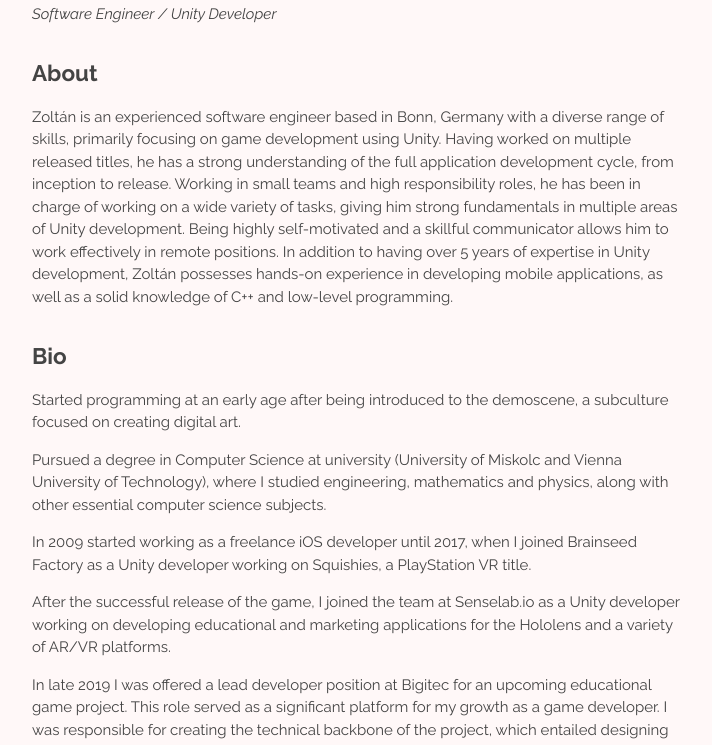
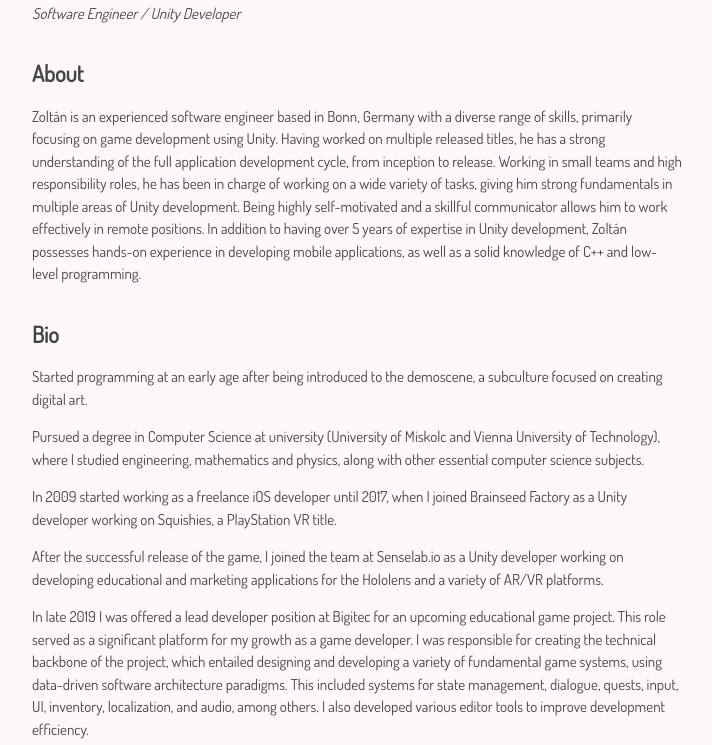
Before and after one commit to arcanelab/arcanelab.github.io, a plain HTML site: page index.html in a window 1280 px wide. Shown: the part 141-886 px from the top of the page, without its empty margins (283-995 px from the left). Drawn offline with Linux system fonts and the light colour scheme.

Commit message:
Updated font / CV

```diff
--- a/index.html
+++ b/index.html
@@ -7,12 +7,17 @@
     <meta name="description" content="Zoltán Majoros' Portfolio">
     <link rel="stylesheet" href="https://fonts.googleapis.com/css?family=Raleway:400,700,400italic&display=swap">
     <style>
+        @font-face {
+            font-family: 'Dosis'; /* Choose a name for your font family */
+            src: url('assets/Dosis-Regular.ttf') format('truetype'); /* Path to your font file */
+        }
+
         body {
             max-width: 650px;
             margin: 0 auto;
             padding: 10px;
             position: relative;
-            font: 15px/1.5 "Raleway", -apple-system, BlinkMacSystemFont, "Segoe UI", Roboto, "Helvetica Neue", Arial, "Noto Sans",
+            font: 15px/1.5 "Dosis", "Raleway", -apple-system, BlinkMacSystemFont, "Segoe UI", Roboto, "Helvetica Neue", Arial, "Noto Sans",
                 sans-serif, "Apple Color Emoji", "Segoe UI Emoji", "Segoe UI Symbol", "Noto Color Emoji";
             color: #444;
         }
```
Also changed, not shown: assets/Dosis-Regular.ttf (added), 1 other file.
